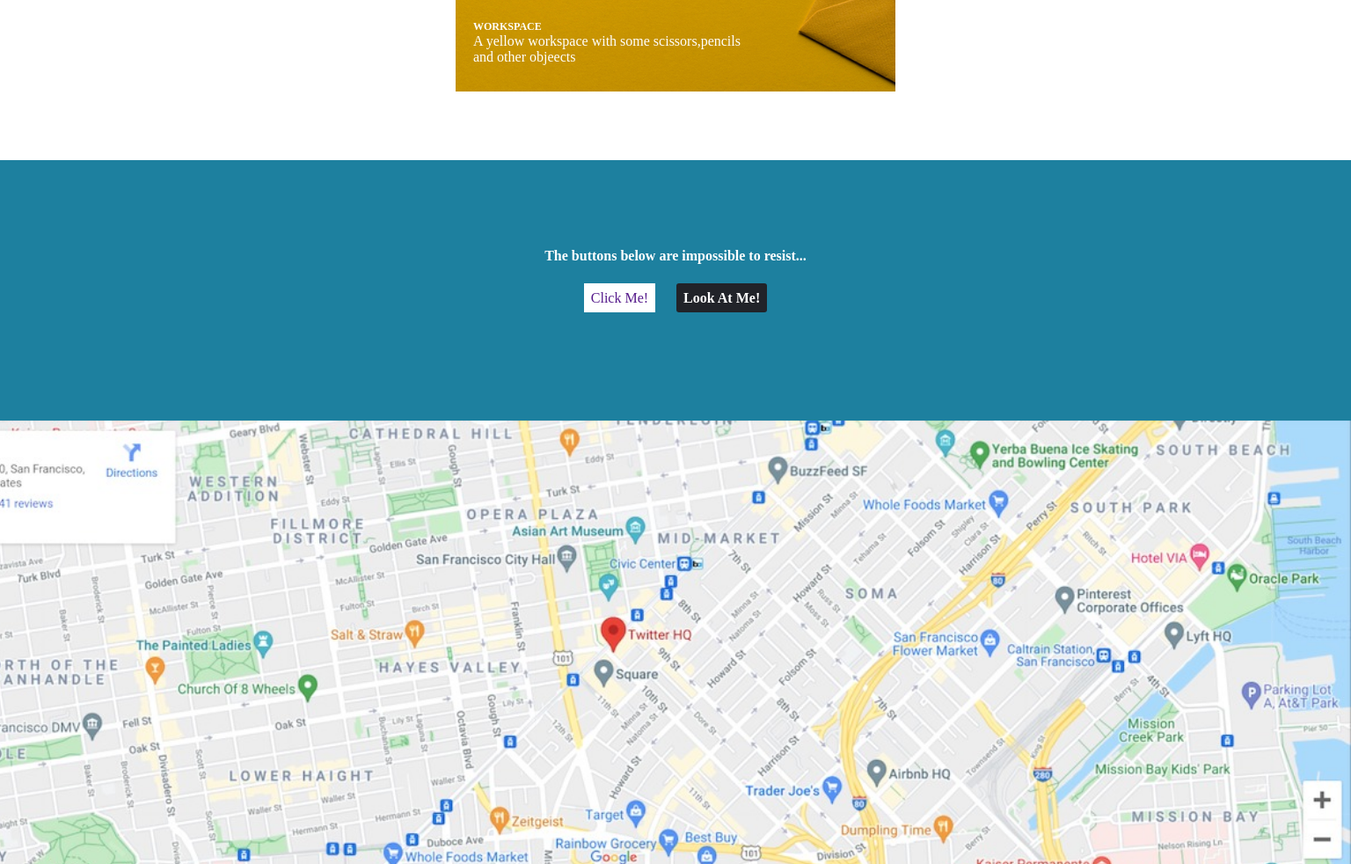
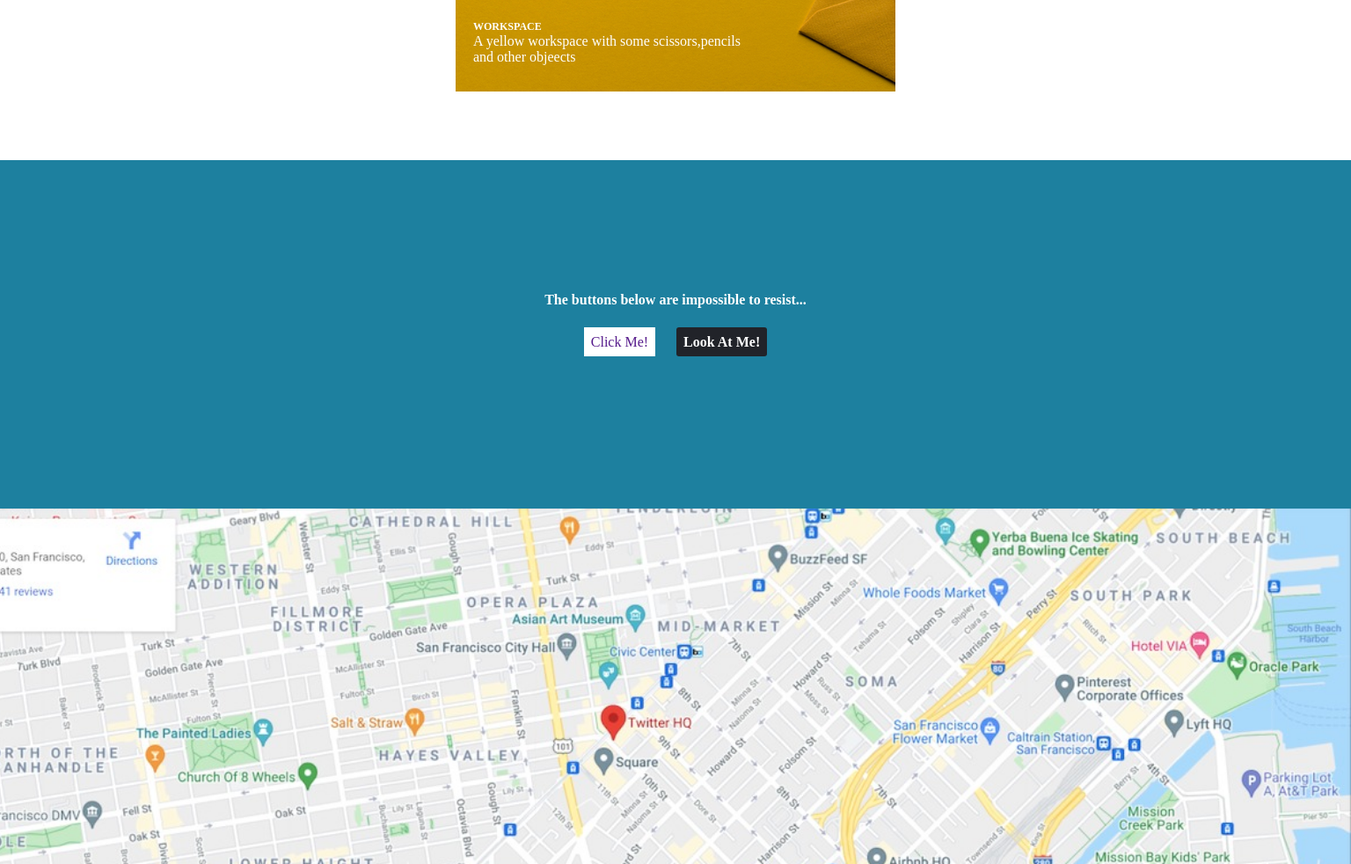
Before and after one commit to KDhlamini/demo, a plain HTML site: page index.html in a window 1536 px wide. Shown: the part 2835-3817 px from the top of the page at 88% size. Drawn offline with nearby package versions, Linux system fonts and the light colour scheme; a web font is replaced by a local one.

Commit message:
dhlamini

```diff
--- a/index.scss
+++ b/index.scss
@@ -1102,8 +1102,8 @@ i{
         }
         .review{
             background-color: #1d809f;
-            padding-top: 100px;
-            padding-bottom: 100px;
+            padding-top: 150px;
+            padding-bottom: 150px;
             display: flex;
             flex-direction: column;
             align-items: center;
@@ -1154,7 +1154,7 @@ i{
 
             }
             p{
-                width: 132px;
+                width: 163px;
             }
             .topp{
                 display: none;
```
Also changed, not shown: index.css.
